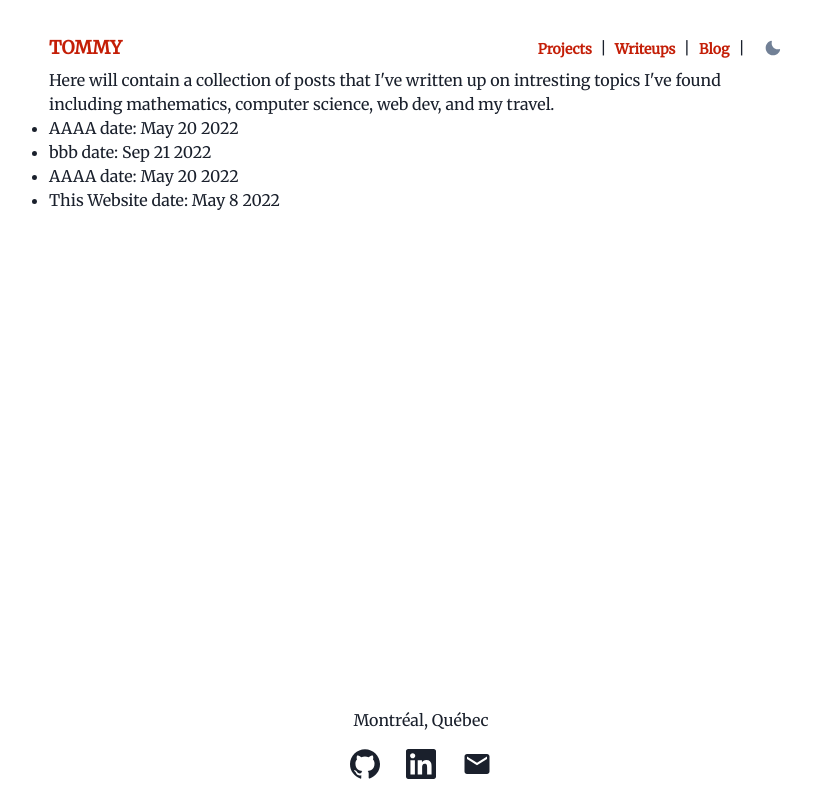
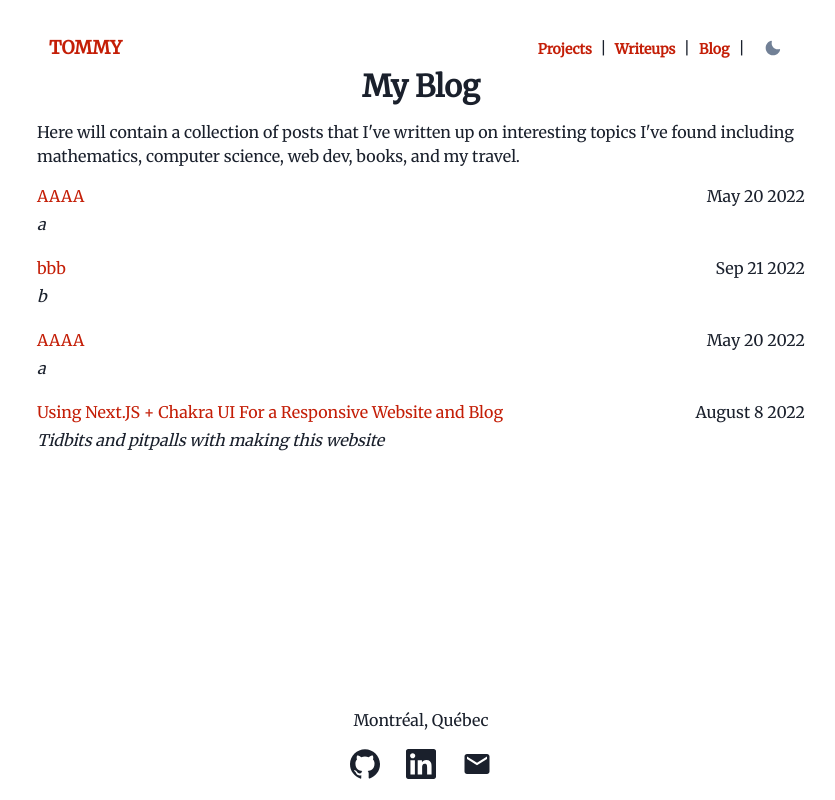
Before and after one commit to tommyhe6/personal-website, a Next.js app: page /blog in a window 1280 px wide. Shown: the whole page, without its empty margins (219-1054 px from the left). Built offline with nearby package versions, Linux system fonts and the light colour scheme.

Commit message:
blog init

```diff
--- /dev/null
+++ b/components/Post.tsx
@@ -0,0 +1,20 @@
+import NavItemText from "../components/NavItemText";
+import { VStack, Flex, Text } from "@chakra-ui/react";
+
+const Post = ({ post }: any) => {
+    return (
+        <VStack spacing={1} align="start">
+            <Flex w="60vw" direction="row" justifyContent="space-between">
+                <NavItemText label={post.frontmatter.title} url={`blog/${post.slug}`} />
+                <Text>
+                    {post.frontmatter.date}
+                </Text>
+            </Flex>
+            <Text as="i">
+                {post.frontmatter.description}
+            </Text>
+        </VStack>
+    );
+};
+
+export default Post;
--- a/components/Project.tsx
+++ b/components/Project.tsx
@@ -5,12 +5,12 @@ type Props = {
     context: string;
     desc: string;
     time: string;
-    img: string;
+    img?: string;
     techIcons?: JSX.Element[];
     demos?: JSX.Element[];
 };
 
-const Project = ({ title, context, desc, time, img, techIcons=[], demos=[] }: Props) => {
+const Project = ({ title, context, desc, time, img="", techIcons=[], demos=[] }: Props) => {
     return (
         <VStack w="30vw" h="70vh" p={5} spacing="2vh" align="center">
             <VStack spacing="0.5vh">
--- a/pages/blog.tsx
+++ b/pages/blog.tsx
@@ -1,5 +1,7 @@
+import Post from "../components/Post";
 import { getAllPosts } from "../postsUtils";
 import NextLink from "next/link";
+import { Heading, VStack, Text, List, ListItem } from "@chakra-ui/react";
 
 type Props = {
     fontmatter: {
@@ -12,28 +14,33 @@ type Props = {
 
 const posts = ({ posts }: any) => {
     return (
-        <div className="wrapper">
-            <h1>Here will contain a collection of posts that I&#39;ve written up on intresting topics I&#39;ve found including mathematics, computer science, web dev, and my travel.</h1>
-            <ul>
+        <VStack spacing="2vh">
+            <Heading as="h1" size="lg">
+                 My Blog
+             </Heading>
+            <Text>
+            Here will contain a collection of posts that I&#39;ve written up on interesting topics I&#39;ve found including mathematics, computer science, web dev, books, and my travel.
+            </Text>
+            <List spacing={5}>
                 {posts.map((post: any, index: number) => {
                     // console.log(post.slug, index);
-                    return <li key={index}>
-                        <NextLink href={`posts/${post.slug}`}>{post.frontmatter.title + " date: " + post.frontmatter.date}</NextLink>
-                    </li>
+                    return <ListItem key={index}>
+                        <Post post={post} />
+                        {/* <NextLink href={`posts/${post.slug}`}>{post.frontmatter.title + " date: " + post.frontmatter.date}</NextLink> */}
+                    </ListItem>
                 })}
-            </ul>
-        </div>
+            </List>
+        </VStack>
     );
 };
 
 export const getStaticProps = async () => {
     const posts = getAllPosts();
 
-    // console.log(posts);
-
     return {
         props: { posts },
     };
 
 };
+
 export default posts;
--- a/pages/index.tsx
+++ b/pages/index.tsx
@@ -15,17 +15,17 @@ const Home: NextPage = () => {
                 <Heading h="100px" as="h1" size="4xl">
                     TOMMY HE
                 </Heading>
-                <div className={styles.typewriter}>
+                <Box className={styles.typewriter}>
                     <Typewriter
                         onInit={(typewriter) => {
                             typewriter
-                                .changeDelay(70)
+                                .changeDelay(80)
                                 .typeString("Curious learner passionate about")
                                 .typeString("<br>mathematics and computer science")
                                 .start();
                         }}
                         />
-                </div>
+                </Box>
                 <Spacer />
                 <Text>
                     Hey, I&#39;m Tommy! I am a U3 B.Sc. Honors Mathematics & Computer Science student with a Cognitive Science minor at McGill University. I&#39;m most interested in new technologies with potential for high impact; I&#39;m currently looking into areas of cryptography and machine learning. I also enjoy learning about math, mostly discete math and algebra. I aim to take my strong math background to help gain a deeeper understanding and explore novelties in computer science. Outside of academics, I like playing tennis, ping pong, poker, and trying new things. If you ever want to discuss anything, feel free to reach out at {" "}
--- a/pages/projects.tsx
+++ b/pages/projects.tsx
@@ -1,6 +1,6 @@
 import type { NextPage } from "next";
 import Project from "../components/Project";
-import NavItemIcon from "../components/NavItemIcon.tsx";
+import NavItemIcon from "../components/NavItemIcon";
 import { Heading, VStack, HStack, Flex, Divider } from "@chakra-ui/react";
 import { SiNextdotjs, SiFlask, SiExpress, SiTensorflow, SiDevpost, SiGithub  } from "react-icons/si";
 import { BsBoxArrowUpRight } from "react-icons/bs";
--- a/postsUtils.ts
+++ b/postsUtils.ts
@@ -7,7 +7,7 @@ import rehypeKatex from "rehype-katex";
 import rehypeMathjax from "rehype-mathjax";
 // import rehypePrism from "rehype-prism";
 
-export const postsDir = path.join(process.cwd(), "public/posts");
+export const postsDir = path.join(process.cwd(), "public/blog");
 
 export const getSource = (fileName: string) => {
     return fs.readFileSync(path.join(postsDir, fileName));
--- a/public/posts/website.mdx
+++ b/public/blog/website.mdx
@@ -1,6 +1,6 @@
 ---
-title: This Website
-date: "May 8 2022"
-description: how this site works
+title: Using Next.JS + Chakra UI For a Responsive Website and Blog
+date: "August 8 2022"
+description: Tidbits and pitpalls with making this website
 ---
 Welcome! In this first post, I will talk briefly how this website was made and how one can make a website using next.js with typescript using chakra for frontend components with support for mdx blog pages.
```
Also changed, not shown: pages/blog/[slug].tsx (renamed from pages/posts/[slug].tsx), public/blog/a.mdx (renamed from public/posts/a.mdx), public/blog/b.mdx (renamed from public/posts/b.mdx), public/blog/n.mdx (renamed from public/posts/n.mdx).
